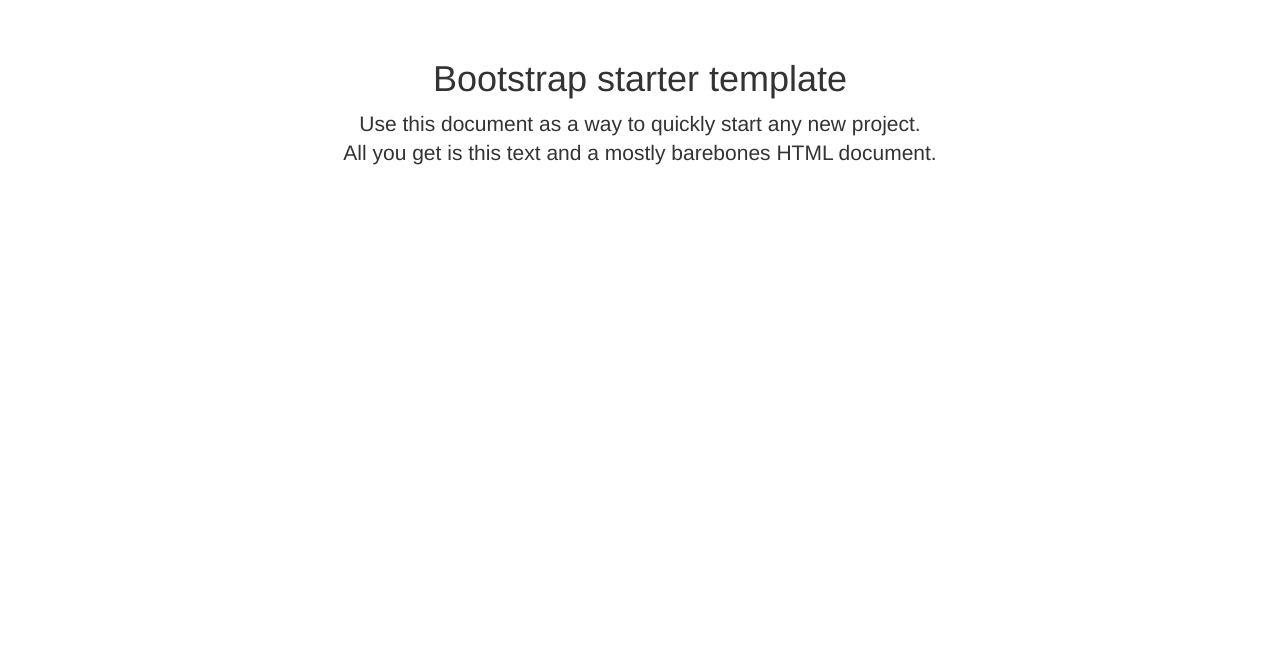
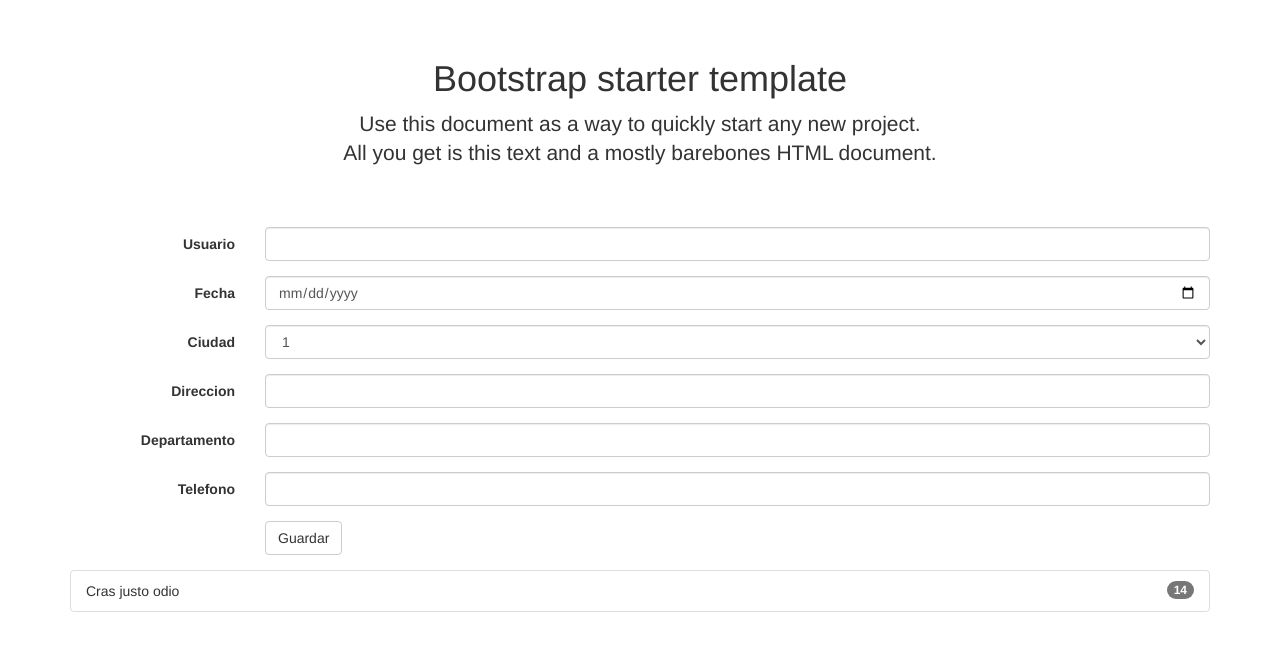
Before and after one commit to drcrow/Djando-Test, a Django app: template productos/templates/productos/abc.html in a window 1280 px wide. Shown: the part 51-702 px from the top of the page. Run offline with Django 3.2, Linux system fonts and the light colour scheme; the template is opened without the code that fills it, so the values that code supplies are empty; some libraries are stand-ins or nearby versions.

Commit message:
Form
formulario de "compra"

```diff
--- a/productos/templates/productos/abc.html
+++ b/productos/templates/productos/abc.html
@@ -68,6 +68,72 @@
         <p class="lead">Use this document as a way to quickly start any new project.<br> All you get is this text and a mostly barebones HTML document.</p>
       </div>
 
+
+
+<form class="form-horizontal">
+  <div class="form-group">
+    <label for="user" class="col-sm-2 control-label">Usuario</label>
+    <div class="col-sm-10">
+      <input type="text" class="form-control" id="user" placeholder="">
+    </div>
+  </div>
+
+  <div class="form-group">
+    <label for="date" class="col-sm-2 control-label">Fecha</label>
+    <div class="col-sm-10">
+      <input type="date" class="form-control" id="date" placeholder="">
+    </div>
+  </div>
+
+  <div class="form-group">
+    <label for="city" class="col-sm-2 control-label">Ciudad</label>
+    <div class="col-sm-10">
+      <select class="form-control">
+        <option>1</option>
+        <option>2</option>
+        <option>3</option>
+        <option>4</option>
+        <option>5</option>
+      </select>
+    </div>
+  </div>
+
+  <div class="form-group">
+    <label for="addr" class="col-sm-2 control-label">Direccion</label>
+    <div class="col-sm-10">
+      <input type="text" class="form-control" id="addr" placeholder="">
+    </div>
+  </div>
+
+  <div class="form-group">
+    <label for="apt" class="col-sm-2 control-label">Departamento</label>
+    <div class="col-sm-10">
+      <input type="text" class="form-control" id="apt" placeholder="">
+    </div>
+  </div>
+
+  <div class="form-group">
+    <label for="tel" class="col-sm-2 control-label">Telefono</label>
+    <div class="col-sm-10">
+      <input type="text" class="form-control" id="tel" placeholder="">
+    </div>
+  </div>
+
+
+  <div class="form-group">
+    <div class="col-sm-offset-2 col-sm-10">
+      <button type="submit" class="btn btn-default">Guardar</button>
+    </div>
+  </div>
+
+
+<ul class="list-group">
+  <li class="list-group-item"><span class="badge">14</span>Cras justo odio</li>
+</ul>
+
+</form>
+
+
     </div><!-- /.container -->
 
 
```
